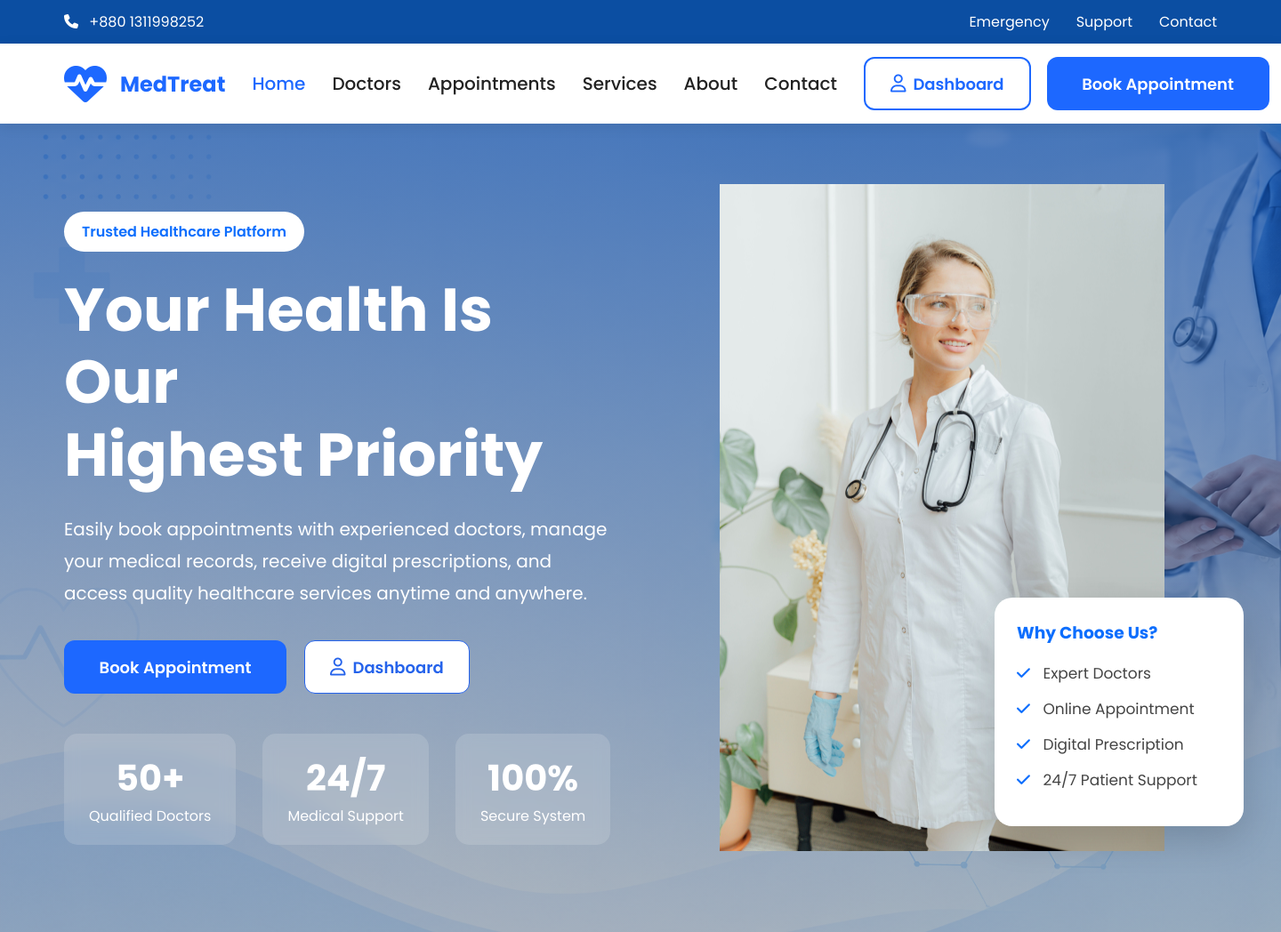
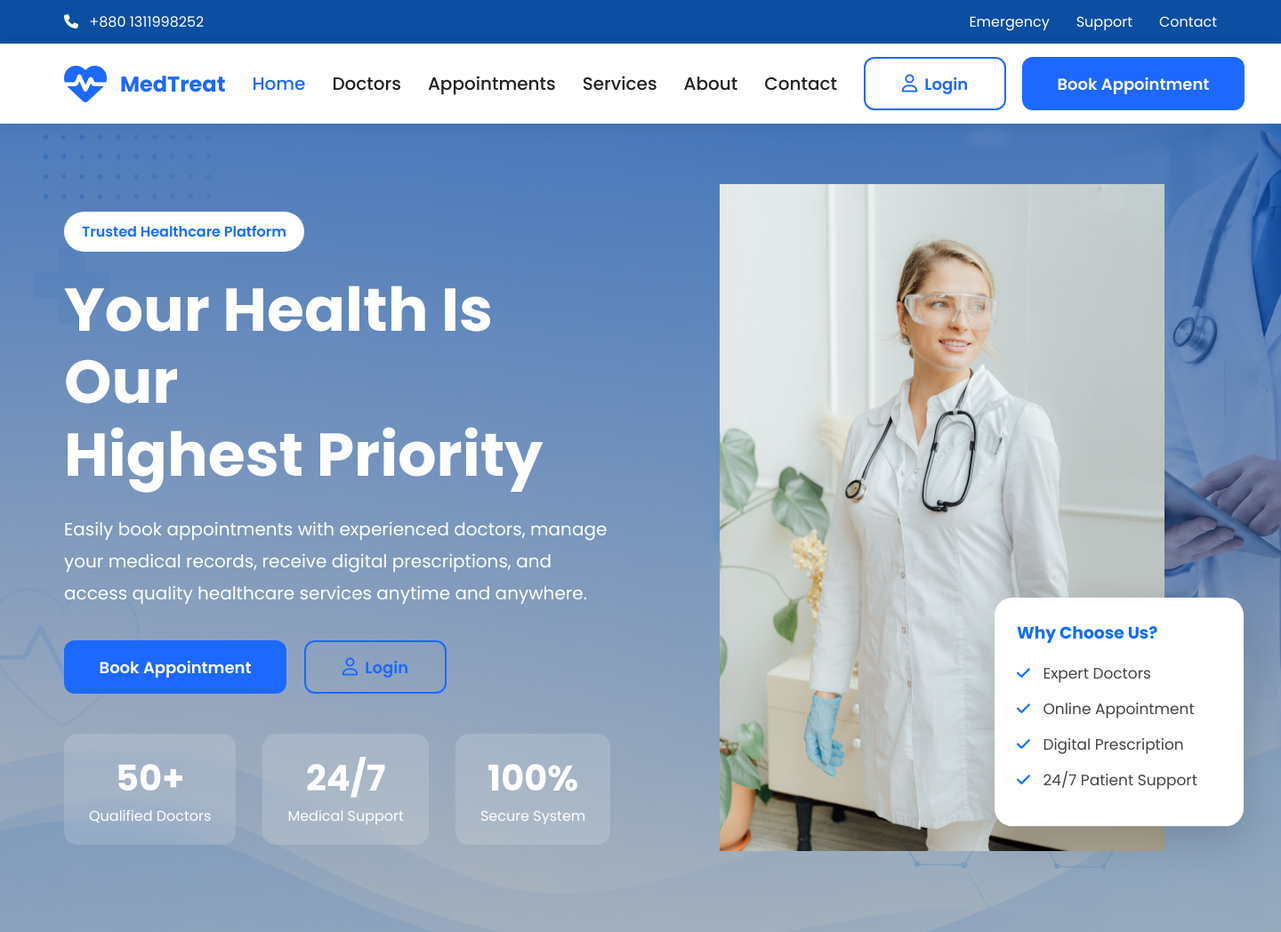
Before and after one commit to sudipabiswas/online-medical-appointment-system, a PHP site: page /home.php in a window 1440 px wide. Shown: the top 1048 px of the page at 89% size. Run offline with PHP 8.4, Linux system fonts and the light colour scheme; a user stored in the database is signed in; data comes from the database, SQL or seed files in the repository.

Commit message:
Replace dashboard buttons with login and strictly enforce book appointment access

```diff
--- a/home.php
+++ b/home.php
@@ -88,15 +88,9 @@ if (isset($conn)) {
           </ul>
         </nav>
         <div class="nav-buttons">
-          <?php if(isset($_SESSION['user_email'])): ?>
-            <a href="auth_system/dashboard.php" class="login-btn">
-              <i class="fa-regular fa-user"></i> Dashboard
-            </a>
-          <?php else: ?>
-            <a href="login.php" class="login-btn">
-              <i class="fa-regular fa-user"></i> Login
-            </a>
-          <?php endif; ?>
+          <a href="login.php" class="login-btn">
+            <i class="fa-regular fa-user"></i> Login
+          </a>
 
           <a href="#" class="book-btn" id="book-btn-nav">Book Appointment</a>
         </div>
@@ -124,17 +118,10 @@ if (isset($conn)) {
           <div class="hero-buttons">
             <a href="#" class="book-btn" id="book-btn-hero">Book Appointment</a>
 
-            <?php if(!isset($_SESSION['user_email'])): ?>
             <a href="login.php" class="login-btn">
               <i class="fa-regular fa-user"></i>
               Login
             </a>
-            <?php else: ?>
-            <a href="auth_system/dashboard.php" class="login-btn" style="background:#fff; color:#2563eb; border:1px solid #2563eb;">
-              <i class="fa-regular fa-user"></i>
-              Dashboard
-            </a>
-            <?php endif; ?>
           </div>
 
           <div class="hero-info">
--- a/login.php
+++ b/login.php
@@ -1,6 +1,11 @@
 <?php
 session_start();
 include "config.php";
+
+if (isset($_SESSION['user_email'])) {
+    header("Location: auth_system/dashboard.php");
+    exit();
+}
 
 $error_message = "";
 $success_message = "";
```
